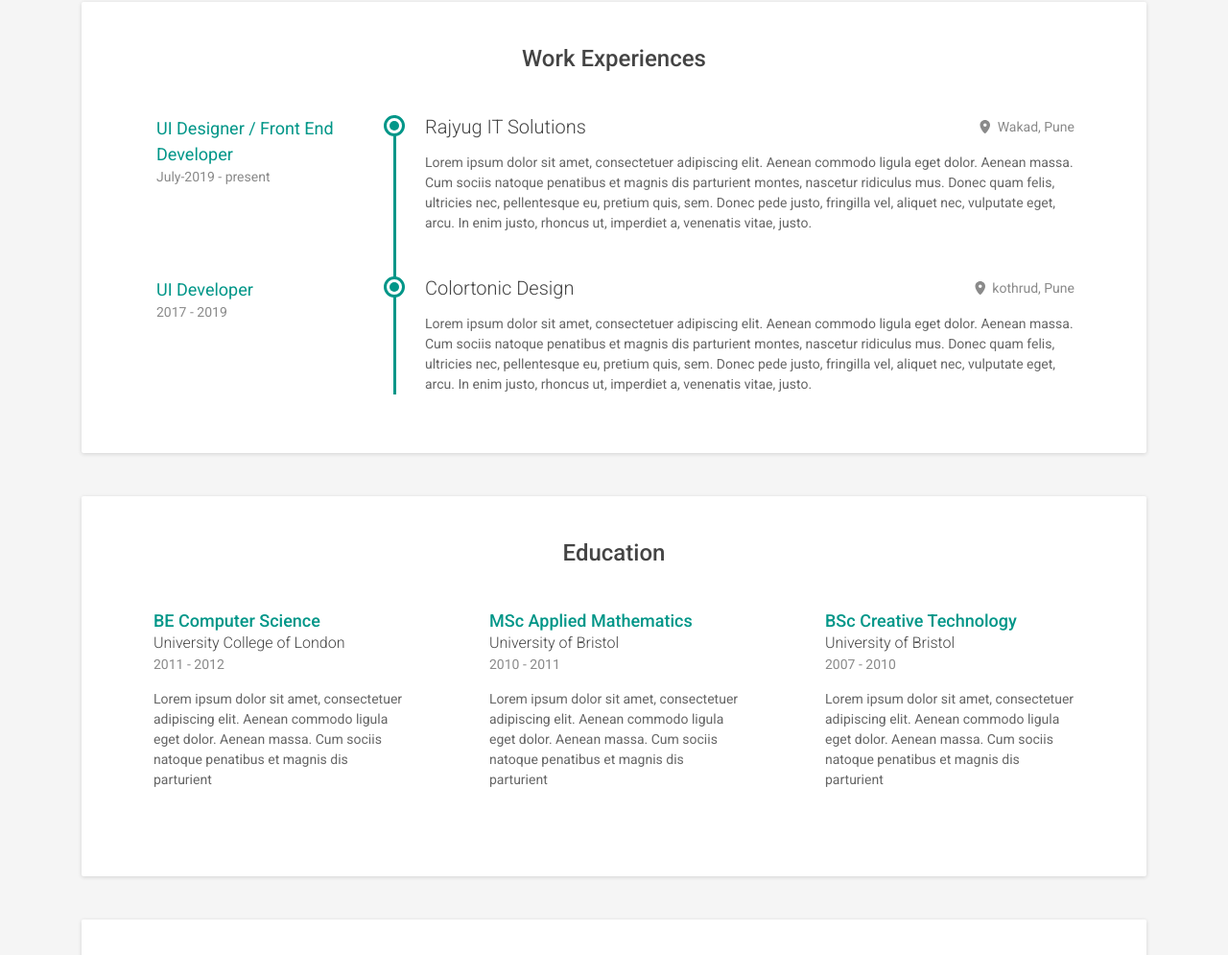
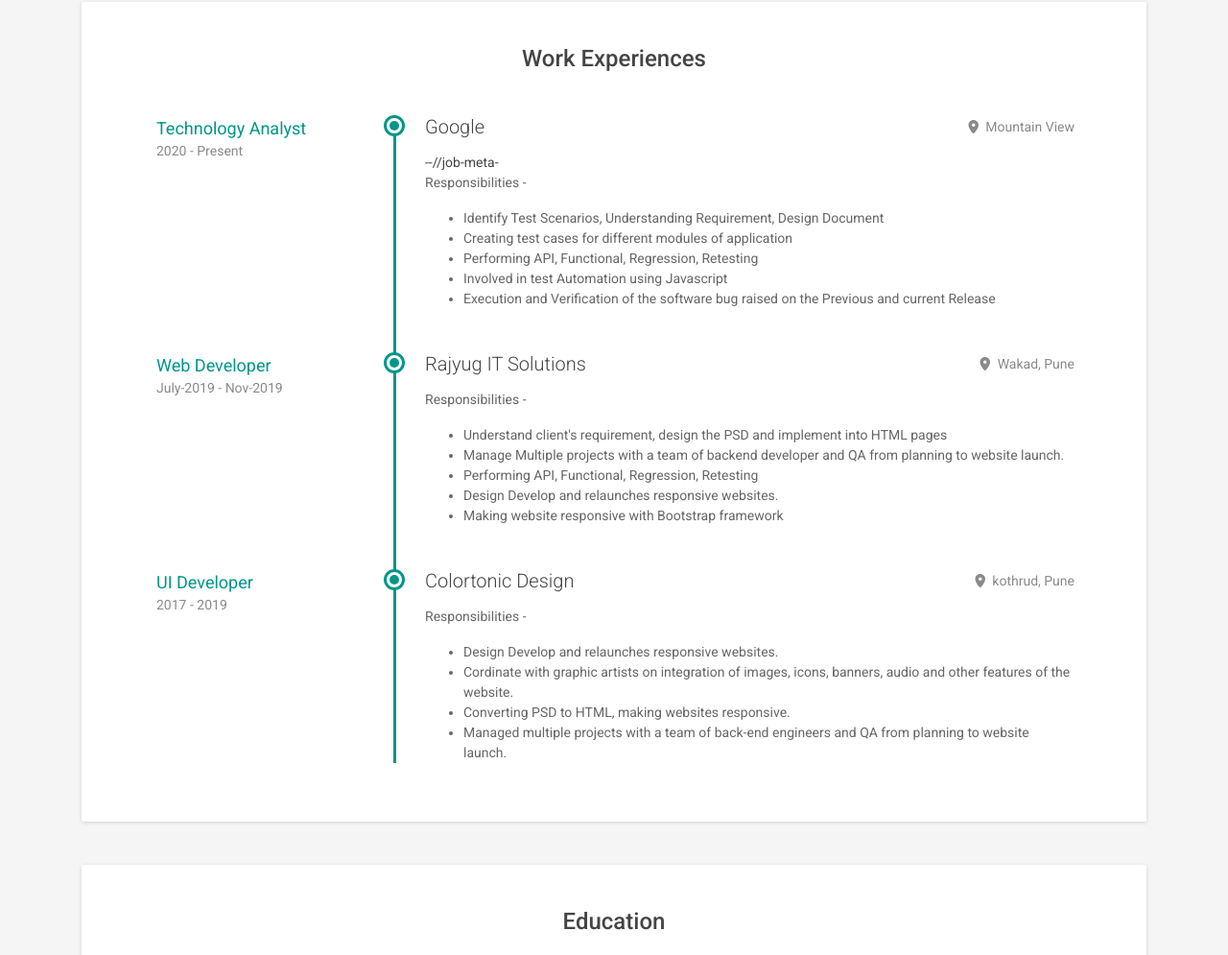
Before and after one commit to dipeeka-rathod/dipeeka-portfolio.github.io, a plain HTML site: page index.html in a window 1280 px wide. Shown: the part 800-1795 px from the top of the page at 96% size. Drawn offline with nearby package versions, Linux system fonts and the light colour scheme.

Commit message:
Update index.html
Added job Description

```diff
--- a/index.html
+++ b/index.html
@@ -106,24 +106,26 @@
         <section id="experiences-section" class="experiences-section section">
             <h2 class="section-title">Work Experiences</h2>
             <div class="timeline">
-                <!--<div class="item">
+                <div class="item">
                     <div class="work-place">
                         <h3 class="place">Google</h3>
                         <div class="location"><i class="fas fa-map-marker-alt mr-1"></i>Mountain View</div>
                     </div>
                     <div class="job-meta">
-                        <div class="title">Senior Software Engineer</div>
-                        <div class="time">2016 - Present</div>
+                        <div class="title">Technology Analyst</div>
+                        <div class="time">2020 - Present</div>
                     </div>--//job-meta-
                     <div class="job-desc">
-                        <p>Lorem ipsum dolor sit amet, consectetuer adipiscing elit. Aenean commodo ligula eget dolor. Aenean massa. Cum sociis natoque penatibus et magnis dis parturient montes, nascetur ridiculus mus. Donec quam felis, ultricies nec, pellentesque eu, pretium quis, sem. Donec pede justo, fringilla vel, aliquet nec, vulputate eget, arcu. In enim justo, rhoncus ut, imperdiet a, venenatis vitae, justo.</p>
+                        <p>Responsibilities -</p>
                         <ul>
-                            <li>Lorem ipsum dolor sit amet</li>
-                            <li>Donec pede justo ante</li>
-                            <li>Maecenas tempus tellus eget </li>
+                            <li> Identify Test Scenarios, Understanding Requirement, Design Document</li>
+                            <li> Creating test cases for  different modules of application</li>
+                            <li> Performing API, Functional, Regression, Retesting </li>
+                            <li> Involved in test Automation using Javascript </li>
+                            <li> Execution and Verification of the software bug raised on the Previous and current Release </li>
                         </ul>
-                    </div>--//job-desc-
-                </div><--//item-->
+                    </div>
+                </div>
 
                 <div class="item">
                     <div class="work-place">
@@ -131,14 +133,20 @@
                         <div class="location"><i class="fas fa-map-marker-alt mr-1"></i>Wakad, Pune</div>
                     </div>
                     <div class="job-meta">
-                        <div class="title">UI Designer / Front End Developer</div>
-                        <div class="time">July-2019 - present</div>
+                        <div class="title">Web Developer</div>
+                        <div class="time">July-2019 - Nov-2019</div>
                     </div><!--//job-meta-->
-                    <div class="job-desc">
-                        <p>Lorem ipsum dolor sit amet, consectetuer adipiscing elit. Aenean commodo ligula eget dolor. Aenean massa. Cum sociis natoque penatibus et magnis dis parturient montes, nascetur ridiculus mus. Donec quam felis, ultricies nec, pellentesque eu, pretium quis, sem. Donec pede justo, fringilla vel, aliquet nec, vulputate eget, arcu. In enim justo, rhoncus ut, imperdiet a, venenatis vitae, justo.</p>
-                    </div><!--//job-desc-->
+			<div class="job-desc">
+                    <p>Responsibilities -</p>
+                        <ul>
+                            <li> Understand client's requirement, design the PSD and implement into HTML pages</li>
+                            <li> Manage Multiple projects with a team of backend developer and QA from planning to website launch. </li>
+                            <li> Performing API, Functional, Regression, Retesting </li>
+                            <li> Design Develop and relaunches responsive websites. </li>
+                            <li> Making website responsive with Bootstrap framework </li>
+                        </ul>
+			</div><!--//job-desc-->
                 </div><!--//item-->
-
                 <div class="item">
                     <div class="work-place">
                         <h3 class="place">Colortonic Design</h3>
@@ -149,7 +157,13 @@
                         <div class="time">2017 - 2019</div>
                     </div><!--//job-meta-->
                     <div class="job-desc">
-                        <p>Lorem ipsum dolor sit amet, consectetuer adipiscing elit. Aenean commodo ligula eget dolor. Aenean massa. Cum sociis natoque penatibus et magnis dis parturient montes, nascetur ridiculus mus. Donec quam felis, ultricies nec, pellentesque eu, pretium quis, sem. Donec pede justo, fringilla vel, aliquet nec, vulputate eget, arcu. In enim justo, rhoncus ut, imperdiet a, venenatis vitae, justo.</p>
+                        <p>Responsibilities -</p>
+                        <ul>
+				<li> Design Develop and relaunches responsive websites.</li>
+                           	<li> Cordinate with graphic artists on integration of images, icons, banners, audio and other features of the website.</li>
+				<li> Converting PSD to HTML, making websites responsive.</li>
+                                <li> Managed multiple projects with a team of back-end engineers and QA from planning to website launch. </li>
+                        </ul>
                     </div><!--//job-desc-->
                 </div><!--//item-->
 
```
